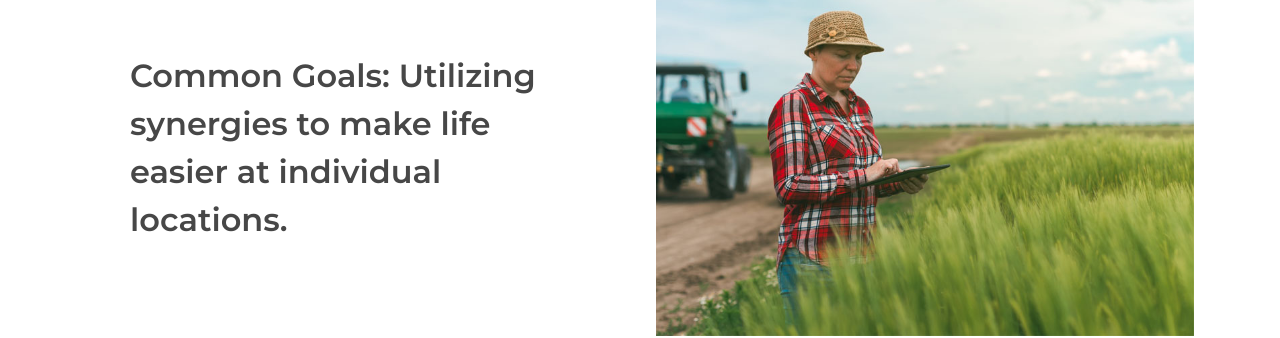
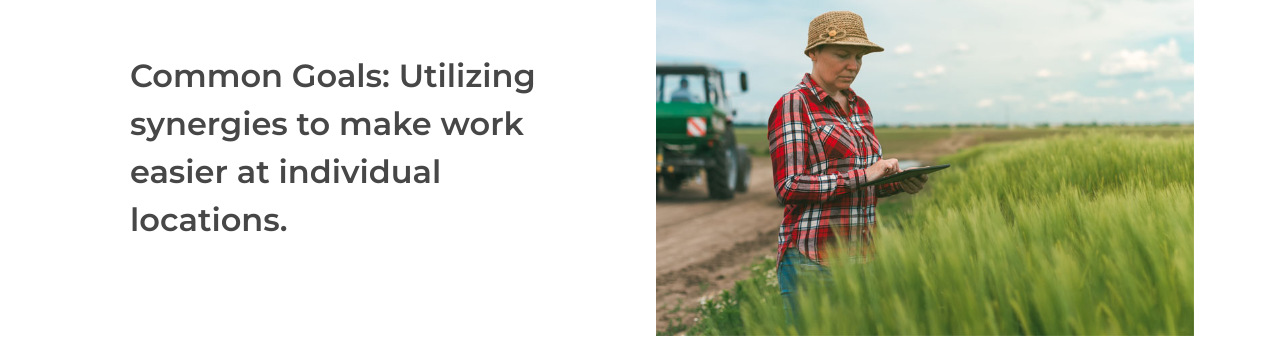
Before and after one commit to mesabafinance/aerofleetone.com, a Jekyll site: the page built from index.html, in a window 1280 px wide and 900 px high, scrolled down 1257 px. Shown: the part 204-542 px from the top of the window. Built offline with Jekyll 4.4.1, drawn with Linux system fonts in a browser that asks for light colours; nearby versions of some CDN libraries; the list of posts is cut into pages by our own code.

Commit message:
Update text and Matheus image

```diff
--- a/_data/general.yml
+++ b/_data/general.yml
@@ -26,7 +26,7 @@ items:
                 - src: /assets/img/aerial-application-spraying-pesticides.jpg
                   text: "Common Assets: Relieving capital expenditures and overhead pressures."
                 - src: /assets/img/smart-farming-technology-agriculture.jpg
-                  text: "Common Goals: Utilizing synergies to make life easier at individual locations."
+                  text: "Common Goals: Utilizing synergies to make work easier at individual locations."
                 - src: /assets/img/crop-duster-agricultural-aviation.jpg
                   text: "Common Expertise: Integrating strategic technologies and best practices to increase efficiency."
             about:
--- a/about.html
+++ b/about.html
@@ -2,7 +2,7 @@
 layout: base
 permalink: /about/index.html
 title: About us | Aero Fleet One | Aerial Application
-description: We are an Aerial Services Company that champions practical improvements and technological advances  in the agricultural aviation industry.
+description: We are an Aerial Services Company that champions practical improvements and technological advances in the agricultural aviation industry.
 parallax: true
 ---
 
```
Also changed, not shown: assets/img/team/MatheusPicinin.jpg.
